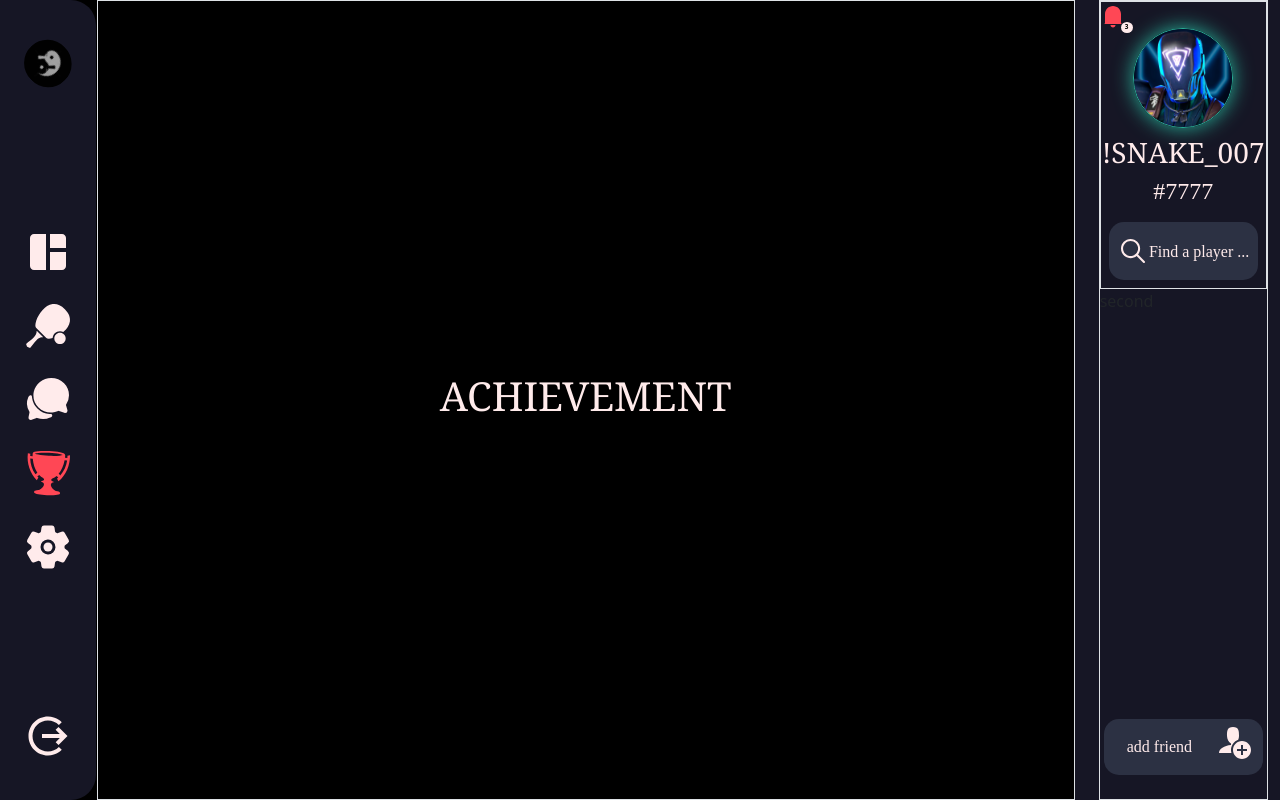
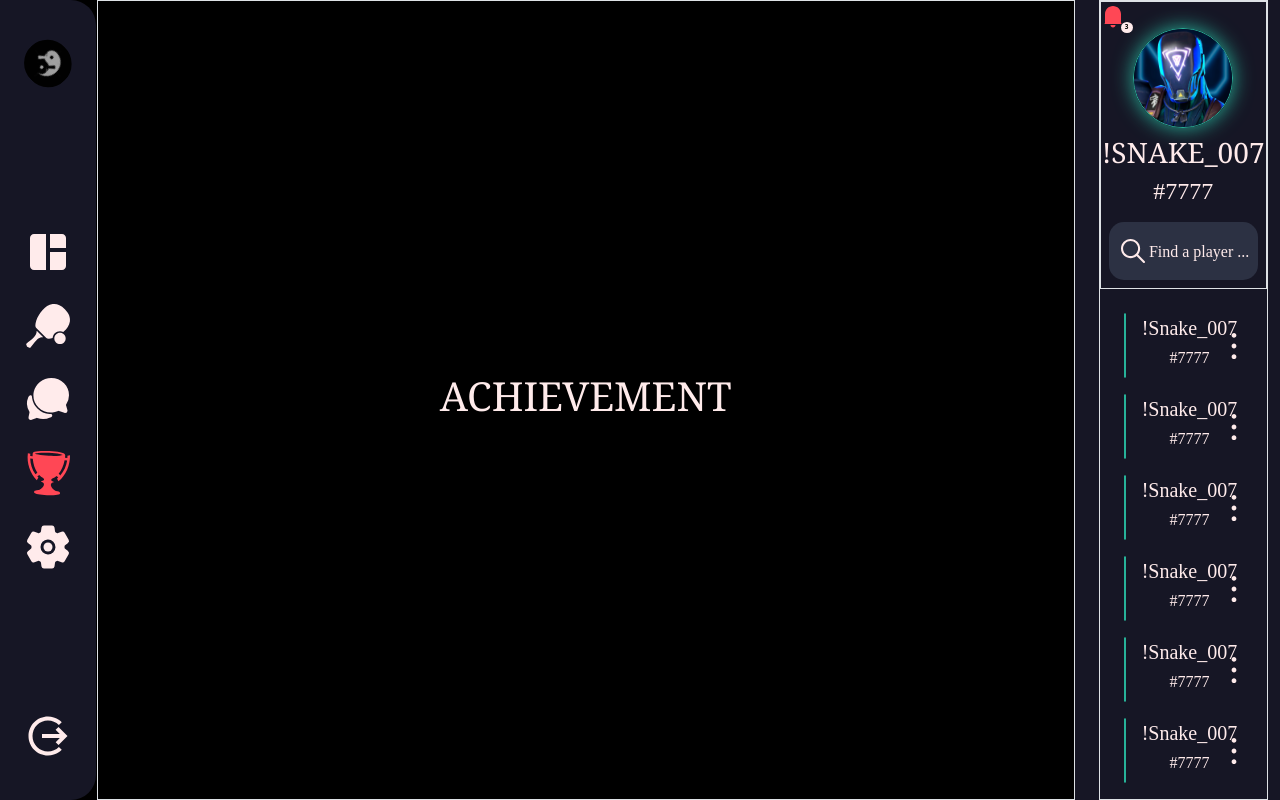
Before and after one commit to zakarm/ft_transcendence, a React (Create React App) app in the folder front-end/app/: page /achievement in a window 1280 px wide. Built offline with nearby package versions, Linux system fonts and the light colour scheme; a web font is replaced by a local one.

Commit message:
[Feat] adding players component

```diff
--- /dev/null
+++ b/front-end/app/src/Components/player/Player.css
@@ -0,0 +1,17 @@
+.usr-class:hover{
+    border: 1px solid FFEBEB;
+    background-color: #2C3143;
+    border-radius: 15px;
+  }
+
+.img-usr-class{
+  width: 65px;
+  height: 65px;
+  border-radius: 25px;
+  overflow: hidden; /* Hide overflowing parts of the image */
+  border: 1px solid #27B299;
+}
+
+.opt-class:hover{
+  cursor: pointer;
+}
--- /dev/null
+++ b/front-end/app/src/Components/player/Player.js
@@ -0,0 +1,27 @@
+import { RxDotsVertical } from "react-icons/rx";
+import { useState } from "react";
+import './Player.css'
+
+function Player({ nickname , id }) {
+    const [isHoverd, setIsHoverd] = useState(false);
+    return (
+        <div className="usr-class row-inline d-flex flex-row">
+            <div className="col-9 d-flex flex-row align-items-center">
+                    <img className="img-usr-class m-2" src="assets/char3.png" alt='Profile'/>
+                    <div className="text-center p-2">
+                        <h5 style={{fontFamily: 'intim', color: '#FFEBEB'}}>{nickname}</h5>
+                        <h6 style={{fontFamily: 'intim', color: '#FFEBEB'}}>#{id}</h6>
+                    </div>
+            </div>
+            <div className="col d-flex align-items-center justify-content-center">
+                <RxDotsVertical
+                    onMouseEnter={() => setIsHoverd(true)}
+                    onMouseLeave={() => setIsHoverd(false)}
+                    className="opt-class" color={isHoverd ? "#27B299" : "#FFEBEB"} size='2em'
+                />
+            </div>
+        </div>
+    );
+}
+
+export default Player;
--- a/front-end/app/src/Layouts/Rightbar.js
+++ b/front-end/app/src/Layouts/Rightbar.js
@@ -1,52 +1,15 @@
 import { RiNotification4Fill } from "react-icons/ri";
 import { IoIosSearch } from "react-icons/io";
 import { ImUserPlus } from "react-icons/im";
+// import { RxDotsVertical } from "react-icons/rx";
+// import Player from '../Components/player/Player';
+
 import './Rightbar.css'
-
-// function RightBar() {
-//     return (
-//         <div className="conatinaer d-flex flex-column justify-content-between p-2 vh-100">
-//             <div className="row">
-//                 <div className="col">
-//                     <div className="notification">
-//                         <RiNotification4Fill color="#FF4755" size='1.5em'/>
-//                         <span class="badge">3</span>
-//                     </div>
-//                 </div>
-//                 <div className="row d-flex flex-column text-center">
-//                     <div className="col">
-//                         <img className="img-class" src="assets/char3.png" alt='Profile'/>
-//                     </div>
-//                     <div className="col mt-2">
-//                         <h3 className="valo-font">!SNAKE_007</h3>
-//                         <h4 style={{fontFamily: 'intim', color: '#FFEBEB'}}>#7777</h4>
-//                     </div>
-//                 </div>
-//                 <div className="col search-inpt p-2 m-2 d-flex align-items-center">
-//                     <div className="col-md-2 ">
-//                         <IoIosSearch color="#FFEBEB" size='2em'/>
-//                     </div>
-//                     <div className="col p-2">
-//                         <input className="" type="text" placeholder="Find a player ..." style={{backgroundColor: '#2C3143', border: 0}}/>
-//                     </div>
-//                 </div>
-//             </div>
-//             <div className="row">
-
-//             </div>
-//             <div className="row search-inpt p-2 mb-4 m-1" style={{cursor: "pointer"}}>
-//                 <div className="col p-2 d-flex justify-content-center">
-//                     <div style={{fontFamily: 'intim', color: '#FFEBEB'}}>add friend</div>
-//                 </div>
-//                 <div className="col-md-3 d-flex align-items-center">
-//                     <ImUserPlus color="#FFEBEB" size='2em'/>
-//                 </div>
-//             </div>
-//         </div>
-//     );
-// }
+import Player from "../Components/player/Player";
+// import { useState } from "react";
 
 function RightBar() {
+    // const [isHoverd, setIsHoverd] = useState(false);
     return (
         <div className="container vh-100">
             <div className="d-flex flex-column vh-100  border">
@@ -77,15 +40,36 @@ function RightBar() {
                          </div>
                     </div>
                 </div>
-                <div className=" flex-grow-1">
-                    second
+                <div className="p-3 flex-grow-1">
+                    <Player nickname={"!Snake_007"} id={7777}/>
+                    <Player nickname={"!Snake_007"} id={7777}/>
+                    <Player nickname={"!Snake_007"} id={7777}/>
+                    <Player nickname={"!Snake_007"} id={7777}/>
+                    <Player nickname={"!Snake_007"} id={7777}/>
+                    <Player nickname={"!Snake_007"} id={7777}/>
+                    {/* <Player nickname={"!Snake_007"} id={7777}/>
+                    <Player nickname={"!Snake_007"} id={7777}/>
+                    <Player nickname={"!Snake_007"} id={7777}/>
+                    <Player nickname={"!Snake_007"} id={7777}/>
+                    <Player nickname={"!Snake_007"} id={7777}/>
+                    <Player nickname={"!Snake_007"} id={7777}/>
+                    <Player nickname={"!Snake_007"} id={7777}/>
+                    <Player nickname={"!Snake_007"} id={7777}/>
+                    <Player nickname={"!Snake_007"} id={7777}/>
+                    <Player nickname={"!Snake_007"} id={7777}/>
+                    <Player nickname={"!Snake_007"} id={7777}/>
+                    <Player nickname={"!Snake_007"} id={7777}/>
+                    <Player nickname={"!Snake_007"} id={7777}/>
+                    <Player nickname={"!Snake_007"} id={7777}/>
+                    <Player nickname={"!Snake_007"} id={7777}/>
+                    <Player nickname={"!Snake_007"} id={7777}/> */}
                 </div>
-                <div className=" flex-grow-3">
+                <div className="flex-grow-3">
                     <div className="row search-inpt p-2 mb-4 m-1" style={{cursor: "pointer"}}>
                         <div className="col-xl-8 col-12 p-2 text-center">
                             <div style={{fontFamily: 'intim', color: '#FFEBEB'}}>add friend</div>
                         </div>
-                        <div className="col-xl-4 col-12 text-center">
+                        <div className="col-xl-4 col-12">
                             <ImUserPlus color="#FFEBEB" size='2em'/>
                         </div>
                     </div>
```
